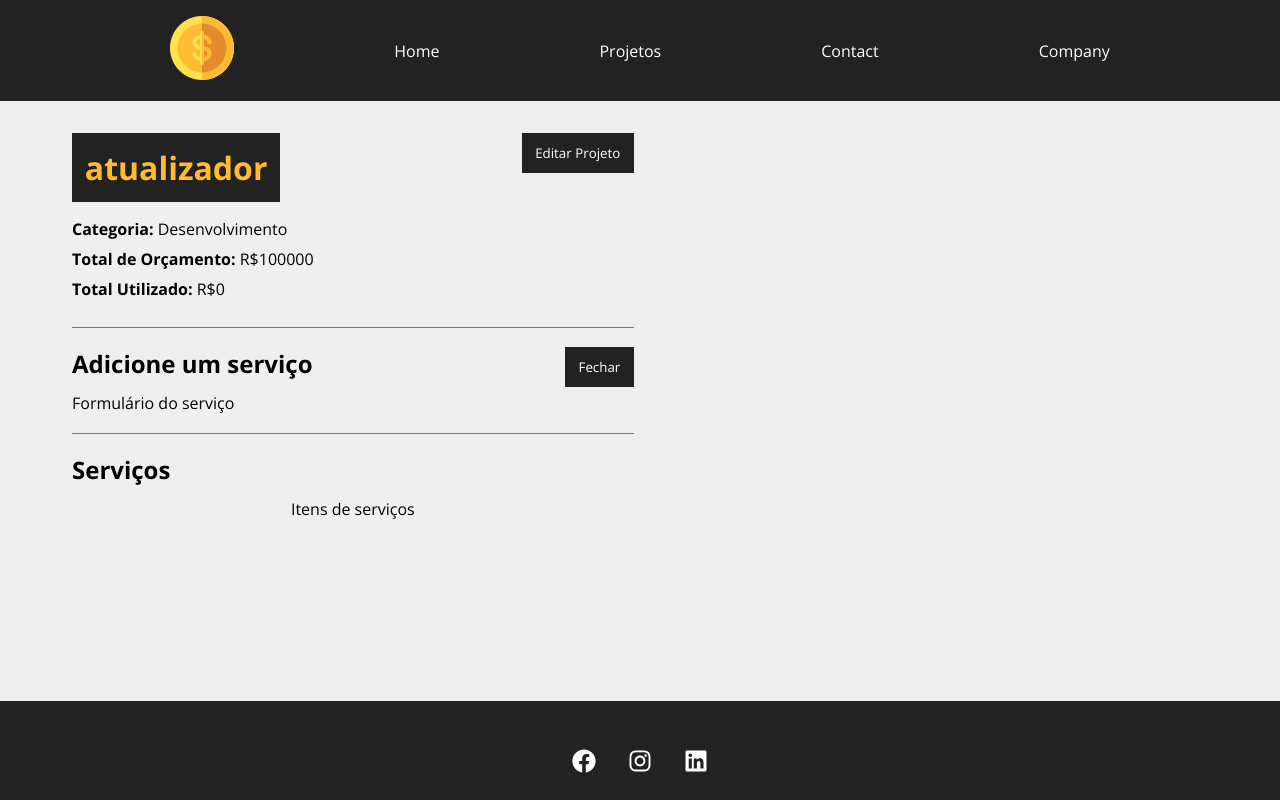
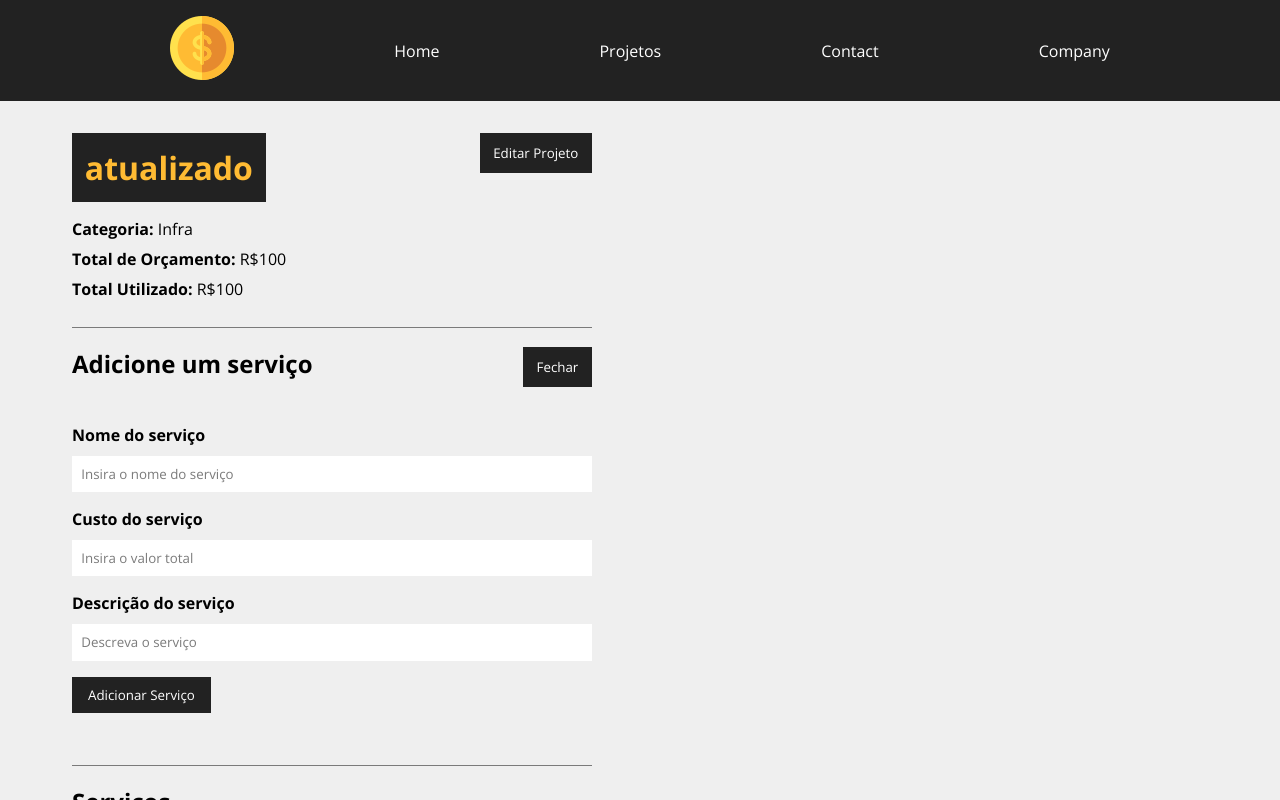
Before and after one commit to lucassilva3g/costs, a React (Create React App) app: page /Project/1 in a window 1280 px wide. Both pictures are taken after a click on the button "Adicionar serviço". Shown: the top 800 px of the page. Built offline with nearby package versions, Linux system fonts and the light colour scheme; data requests are answered from the project's data file.

Commit message:
Adicionando novos serviços

```diff
--- a/db.json
+++ b/db.json
@@ -1,14 +1,21 @@
 {
   "projects": [
     {
-      "name": "atualizador",
-      "budget": "100000",
+      "name": "atualizado",
+      "budget": "100",
       "category": {
-        "id": "2",
-        "name": "Desenvolvimento"
+        "id": "1",
+        "name": "Infra"
       },
-      "cost": 0,
-      "services": [],
+      "cost": 100,
+      "services": [
+        {
+          "name": "testeaaa",
+          "cost": "100",
+          "description": "1",
+          "id": "79520d99-584b-4378-bfd5-06ad678b71bf"
+        }
+      ],
       "id": 1
     },
     {
@@ -109,6 +116,16 @@
       "cost": 0,
       "services": [],
       "id": 10
+    },
+    {
+      "cost": 0,
+      "services": [],
+      "id": 11
+    },
+    {
+      "cost": 0,
+      "services": [],
+      "id": 12
     }
   ],
   "categories": [
--- /dev/null
+++ b/src/components/Service/ServiceForm.js
@@ -0,0 +1,50 @@
+import { useState } from "react";
+
+import Input from "../form/Input";
+import SubmitButton from "../form/SubmitButton";
+
+import styles from "../project/ProjectForm.module.css";
+
+function ServiceForm({ handleSubmit, btnText, projectData }) {
+
+  const [service, setService] = useState({})
+
+  function submit(e) {
+    e.preventDefault()
+    projectData.services.push(service)
+    handleSubmit(projectData)
+  }
+
+  function handleChange(e) {
+setService({...service, [e.target.name]: e.target.value})
+  }
+
+  return (
+    <form onSubmit={submit} className={styles.form}>
+      <Input
+        type="text"
+        text="Nome do serviço"
+        name="name"
+        placeholder="Insira o nome do serviço"
+        handleOnChange={handleChange}
+      />
+      <Input
+        type="number"
+        text="Custo do serviço"
+        name="cost"
+        placeholder="Insira o valor total"
+        handleOnChange={handleChange}
+      />
+      <Input
+        type="text"
+        text="Descrição do serviço"
+        name="description"
+        placeholder="Descreva o serviço"
+        handleOnChange={handleChange}
+      />
+      <SubmitButton text={btnText} />
+    </form>
+  );
+}
+
+export default ServiceForm;
--- a/src/components/pages/Project.js
+++ b/src/components/pages/Project.js
@@ -1,3 +1,5 @@
+import { parse, v4 as uuidv4 } from "uuid";
+
 import styles from "./Projectt.module.css";
 import { useParams } from "react-router-dom";
 import { useEffect, useState } from "react";
@@ -5,10 +7,11 @@
 import Container from "./Container";
 import ProjectForm from "../project/ProjectForm";
 import Message from "../layout/Message";
+import ServiceForm from "../Service/ServiceForm";
 
 function Project() {
   const { id } = useParams();
-  const [project, setProject] = useState({});
+  const [project, setProject] = useState({service: []});
   const [showProjectForm, setShowProjectForm] = useState(false);
   const [showServiceForm, setShowServiceForm] = useState(false);
   const [message, setMessage] = useState();
@@ -55,6 +58,44 @@
         setType("success");
       })
       .catch((err) => console.log(err));
+  }
+
+  function createService() {
+    setMessage("");
+    // last service
+    const lastService = project.services[project.services.length - 1]; // serve para pegar o ultimo serviço adicionado
+
+    lastService.id = uuidv4(); // converte o custo do serviço para number
+    const lastServiceCost = lastService.cost;
+
+    const newCost = parseFloat(project.cost) + parseFloat(lastServiceCost);
+   console.log (newCost)
+    //maximun budget validation
+    if (newCost > parseFloat(project.budget)) {
+      setMessage("Orçamento ultrapassado, verifique o valor do serviço");
+      setType("error");
+      project.services.pop();
+      return false;
+    }
+
+    //add service cost to project cost
+    project.cost = newCost;
+
+    //update project
+    fetch(`http://localhost:5000/projects/${project.id}`, {
+     method: "PATCH",
+      headers: {
+        "Content-Type": "application/json",
+      },
+      body: JSON.stringify(project)
+    }).then((resp) => resp.json())
+    .then((data) => {
+      //exibir o serviço
+      console.log(data)
+    })
+    .catch(err => console.log(err))
+
+
   }
 
   function toggleProjectForm() {
@@ -104,11 +145,17 @@
                 {!showServiceForm ? "Adicionar serviço" : "Fechar"}
               </button>
               <div className={styles.project_info}>
-                {showServiceForm && <div>Formulário do serviço </div>}
+                {showServiceForm && (
+                  <ServiceForm
+                    handleSubmit={createService}
+                    btnText="Adicionar Serviço"
+                    projectData={project}
+                  />
+                )}
               </div>
             </div>
             <h2>Serviços</h2>
-            <Container customClass='start'>
+            <Container customClass="start">
               <p>Itens de serviços</p>
             </Container>
           </Container>
```
